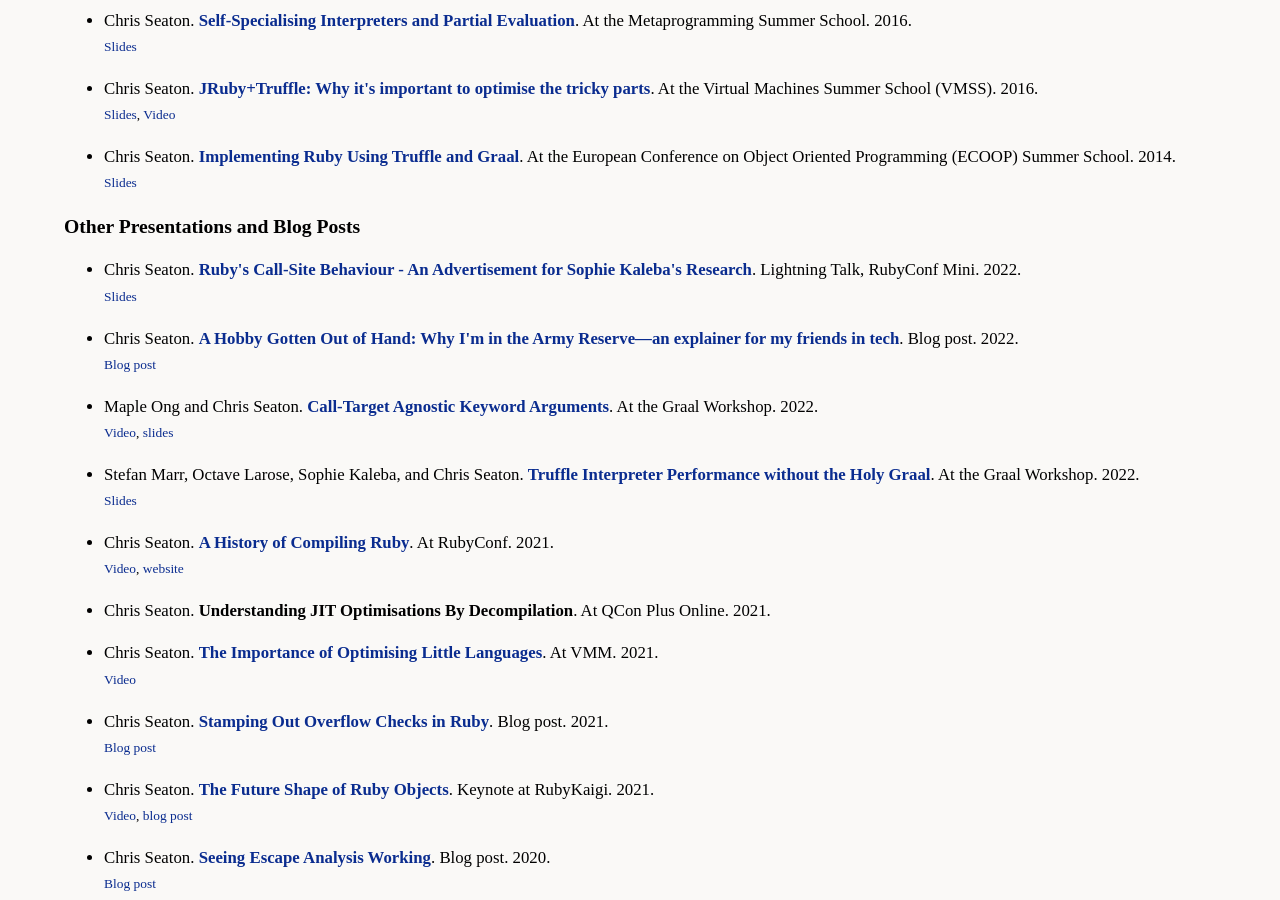
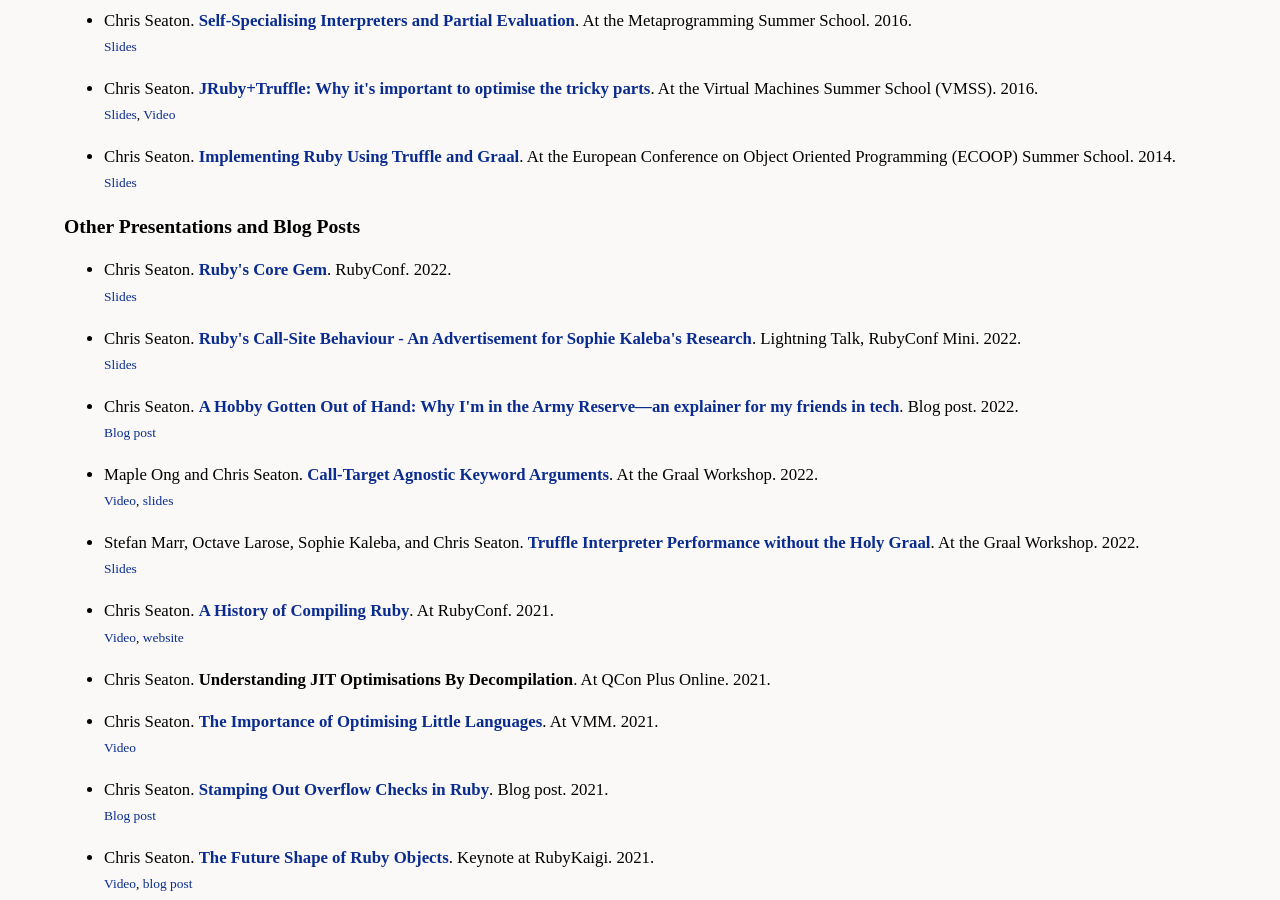
Before and after one commit to chrisseaton/chrisseaton.github.io, a Jekyll site: the page built from index.md, in a window 1280 px wide and 900 px high, scrolled down 4658 px. Built offline with Jekyll 4.4.1, drawn with Linux system fonts in a browser that asks for light colours; nearby versions of some CDN libraries; some web fonts are replaced.

Commit message:
Ruby’s Core Gem

```diff
--- a/index.md
+++ b/index.md
@@ -364,6 +364,12 @@
 <h3>Other Presentations and Blog Posts</h3>
 
 <ul class="list">
+    <li>
+        Chris Seaton. <strong><a href="truffleruby/rubys-core-gem-rubyconf-2022.pdf">Ruby's Core Gem</a></strong>. RubyConf. 2022.<br>
+        <span class="smaller">
+            <a href="truffleruby/rubys-core-gem-rubyconf-2022.pdf">Slides</a>
+        </span>
+    </li>
     <li>
         Chris Seaton. <strong><a href="truffleruby/rubys-call-site-behaviour.pdf">Ruby's Call-Site Behaviour - An Advertisement for Sophie Kaleba's Research</a></strong>. Lightning Talk, RubyConf Mini. 2022.<br>
         <span class="smaller">
```
Also changed, not shown: truffleruby/index.md (+2 -0 lines), 1 other file.
